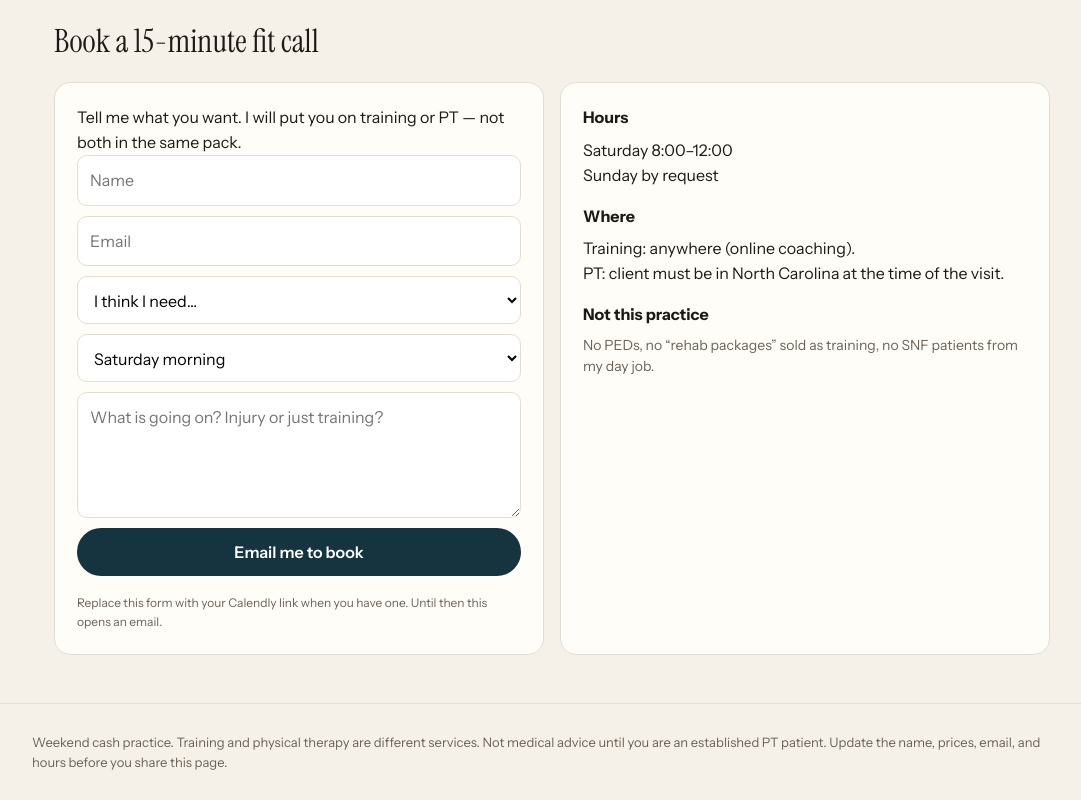
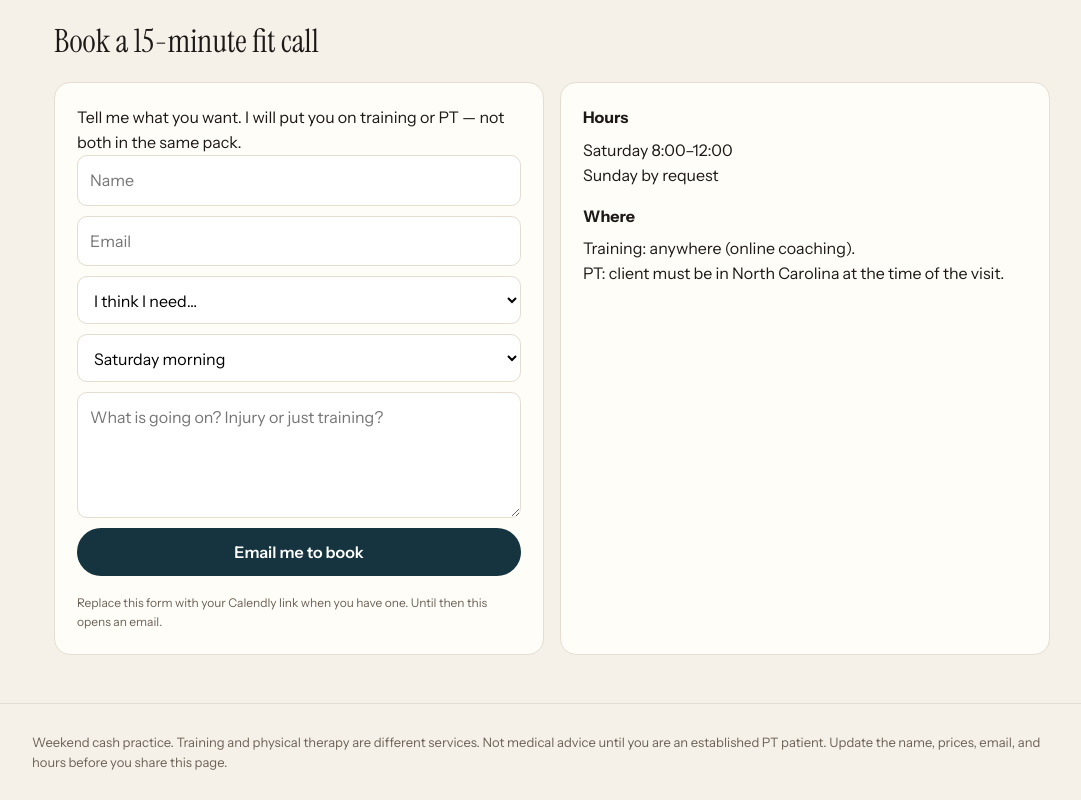
Before and after one commit to twotracktraining-spec/weekend-site, a plain HTML site: page index.html in a window 1280 px wide. Shown: the part 1222-2022 px from the top of the page, without its empty margins (88-1169 px from the left). Drawn offline with Linux system fonts and the light colour scheme.

Commit message:
Update index.html

```diff
--- a/index.html
+++ b/index.html
@@ -199,8 +199,6 @@
         <p>Saturday 8:00–12:00<br />Sunday by request</p>
         <h4 style="margin-top:16px">Where</h4>
         <p>Training: anywhere (online coaching).<br />PT: client must be in North Carolina at the time of the visit.</p>
-        <h4 style="margin-top:16px">Not this practice</h4>
-        <p class="split">No PEDs, no “rehab packages” sold as training, no SNF patients from my day job.</p>
       </div>
     </div>
   </section>
```
